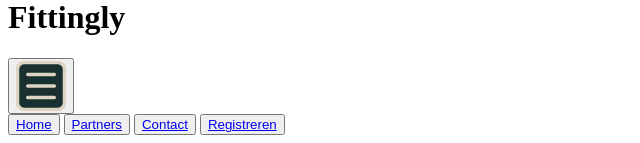
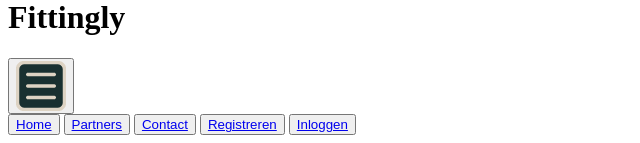
Before and after one commit to Fauvedenbrok/220FDD-DO1-Fittingly, a PHP site: page /header.html in a window 1280 px wide. Shown: the part 1212-1355 px from the top of the page, without its empty margins (0-640 px from the left). Run offline with PHP 8.4, Linux system fonts and the light colour scheme.

Commit message:
new pull

```diff
--- a/Fittingly_Database/LoginFeature-main/index.php
+++ b/Fittingly_Database/LoginFeature-main/index.php
@@ -9,7 +9,7 @@ require_once 'includes/login_view.inc.php';
 <head>
     <meta charset="UTF-8">
     <meta name="viewport" content="width=device-width, initial-scale=1.0">
-    <link rel="stylesheet" href="styles.css">
+    <link rel="stylesheet" href="../../css/contact.css">
     <title>Login page</title>
 </head>
 <body>
--- a/header.html
+++ b/header.html
@@ -28,7 +28,10 @@
             <a class="nav-button-tekst" href="contact.html">Contact</a>
           </button>
           <button>
-            <a class="nav-button-tekst" href="https://fittingly-php.azurewebsites.net/klantregistratie.php">Registreren</a>
+            <a class="nav-button-tekst" href="klantregistratie.php">Registreren</a>
+          </button>
+          <button>
+            <a class="nav-button-tekst" href="login.php">Inloggen</a>
           </button>
         </nav>
       </div>
```
